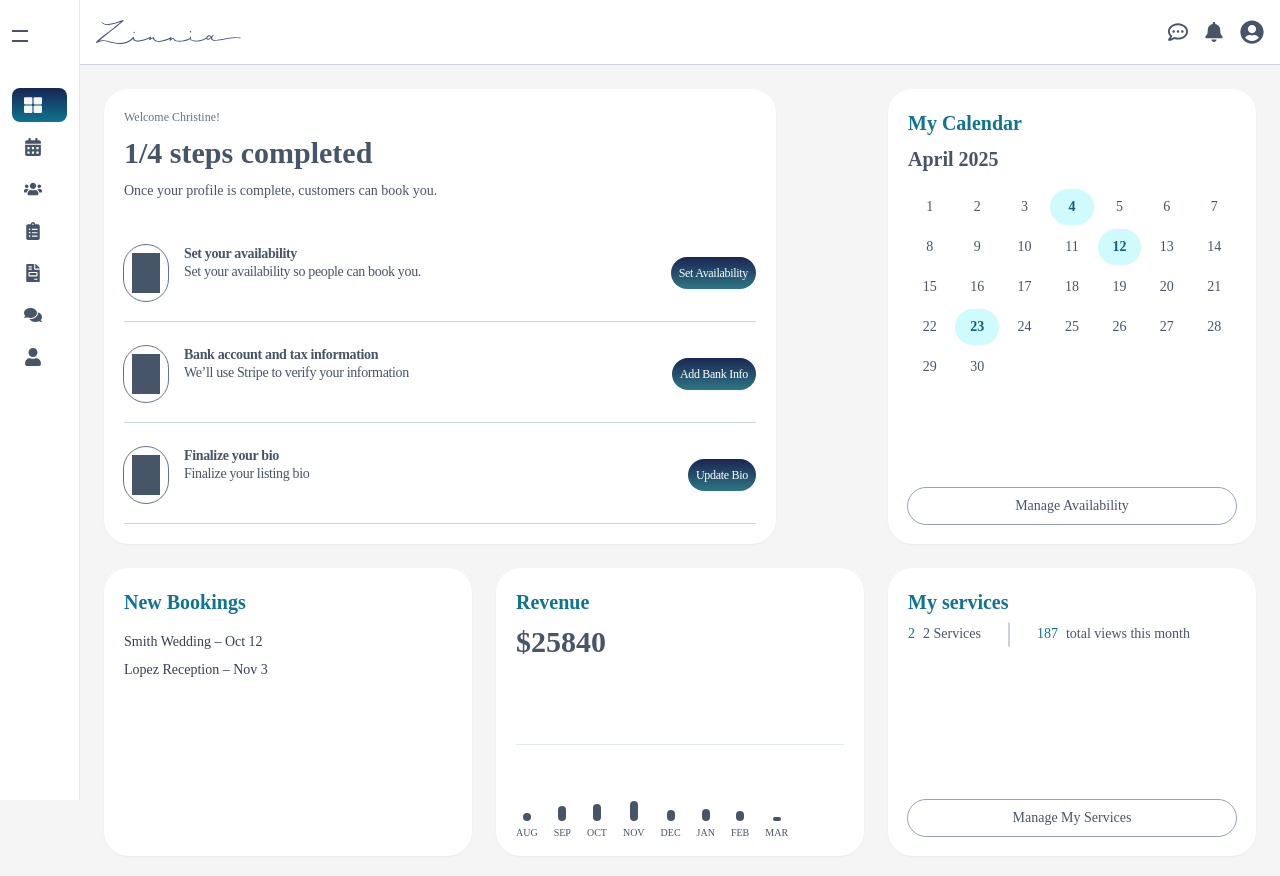
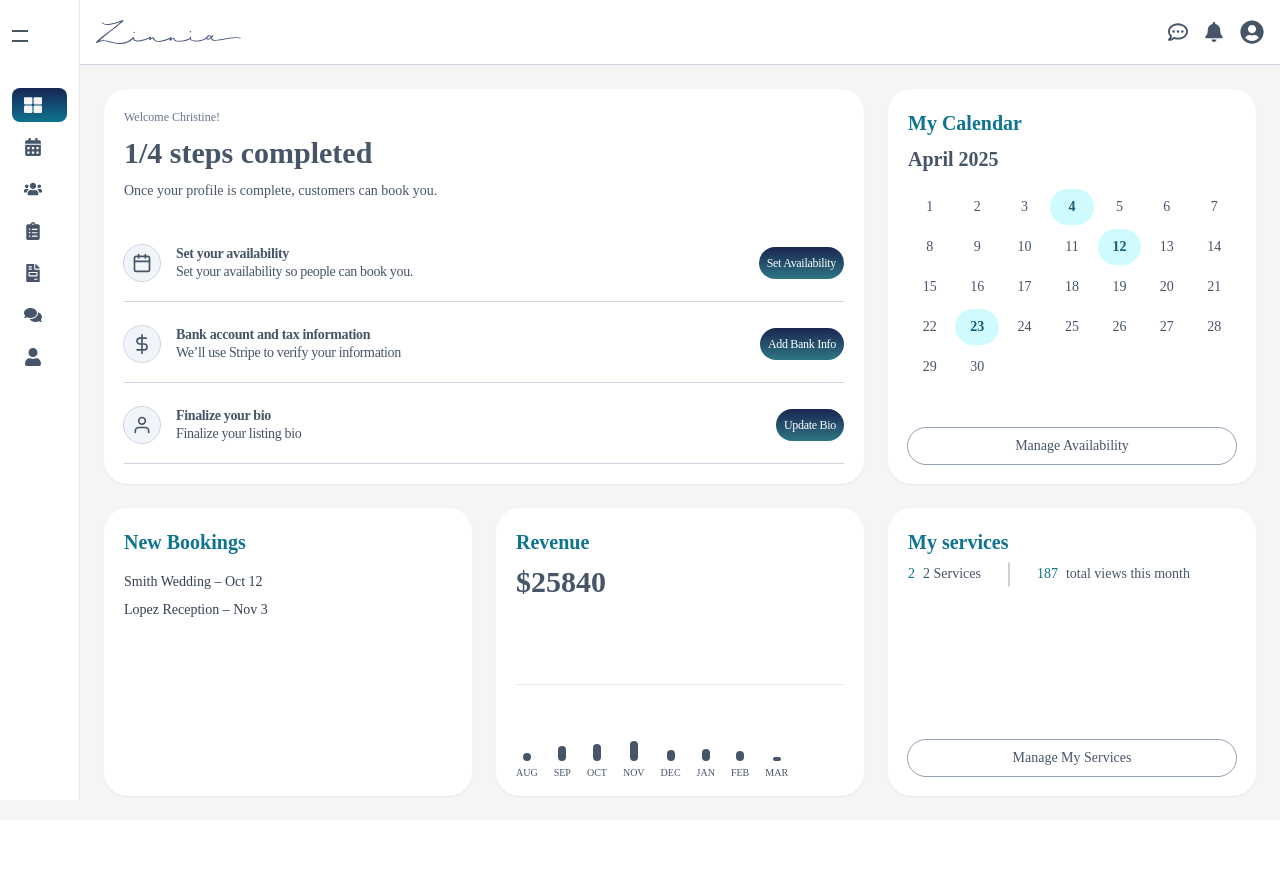
Before and after one commit to rachaelmarr/zinnia-app, a React (Create React App) app: page /vendor in a window 1280 px wide. Shown: the top 876 px of the page. After the commit the page ends 820 px from the top, so only its background shows below. Built offline with nearby package versions, Linux system fonts and the light colour scheme; the HTML template or start-up script is replaced by a standard one.

Commit message:
Add icons to onboarding steps

```diff
--- a/src/shared/components/OnboardingSteps/index.jsx
+++ b/src/shared/components/OnboardingSteps/index.jsx
@@ -1,46 +1,51 @@
 import React from 'react';
-import Button from '../Button'; // ← if it's a default export
+import { FiCalendar, FiDollarSign, FiUser, FiClipboard } from 'react-icons/fi';
+import Button from '../Button'; // Adjust path if needed
 
-
-const allSteps = [
+const steps = [
   {
     title: 'Create your listing',
     description: 'Create your listing and add services',
     actionLabel: 'Create listing',
     action: () => {},
+    icon: <FiClipboard className="w-5 h-5 text-slate-600" />,
   },
   {
     title: 'Set your availability',
     description: 'Set your availability so people can book you.',
     actionLabel: 'Set Availability',
     action: () => {},
+    icon: <FiCalendar className="w-5 h-5 text-slate-600" />,
   },
   {
     title: 'Bank account and tax information',
     description: 'We’ll use Stripe to verify your information',
     actionLabel: 'Add Bank Info',
     action: () => {},
+    icon: <FiDollarSign className="w-5 h-5 text-slate-600" />,
   },
   {
     title: 'Finalize your bio',
     description: 'Finalize your listing bio',
     actionLabel: 'Update Bio',
     action: () => {},
+    icon: <FiUser className="w-5 h-5 text-slate-600" />,
   },
 ];
 
-export default function OnboardingSteps({ stepsCompleted = 0, vendorName = 'there' }) {
-  const incompleteSteps = allSteps.slice(stepsCompleted);
 
-  if (stepsCompleted === allSteps.length) return null;
+export default function OnboardingSteps({ stepsCompleted = 0, vendorName = 'there', className = '' }) {
+  const incompleteSteps = steps.slice(stepsCompleted);
+
+  if (stepsCompleted === steps.length) return null;
 
   return (
-    <div className="bg-white rounded-2xl p-5 w-full max-w-2xl flex flex-col gap-11 shadow-sm">
+    <div className={`bg-white rounded-2xl p-5 w-full flex flex-col gap-11 shadow-sm ${className}`}>
       {/* Header */}
       <div className="flex flex-col gap-1">
         <span className="text-xs text-slate-500 font-[Montserrat]">Welcome {vendorName}!</span>
         <h2 className="text-3xl font-[Literata] text-slate-600 font-semibold leading-[48px]">
-          {stepsCompleted}/{allSteps.length} steps completed
+          {stepsCompleted}/{steps.length} steps completed
         </h2>
         <p className="text-sm text-slate-600 font-[Montserrat]">
           Once your profile is complete, customers can book you.
@@ -55,9 +60,8 @@ export default function OnboardingSteps({ stepsCompleted = 0, vendorName = 'ther
             className="flex justify-between items-center border-b border-slate-300 pb-5"
           >
             <div className="flex gap-4 items-start">
-              <div className="p-2 rounded-full outline outline-1 outline-slate-500">
-                {/* Placeholder icon box */}
-                <div className="w-7 h-10 bg-slate-600" />
+              <div className="p-2 rounded-full outline outline-1 outline-slate-300 bg-slate-100 flex items-center justify-center">
+                {step.icon || <div className="w-5 h-5" />} {/* fallback spacer */}
               </div>
               <div>
                 <div className="font-[Literata] font-extrabold text-sm text-slate-600 leading-tight tracking-tight">
```
